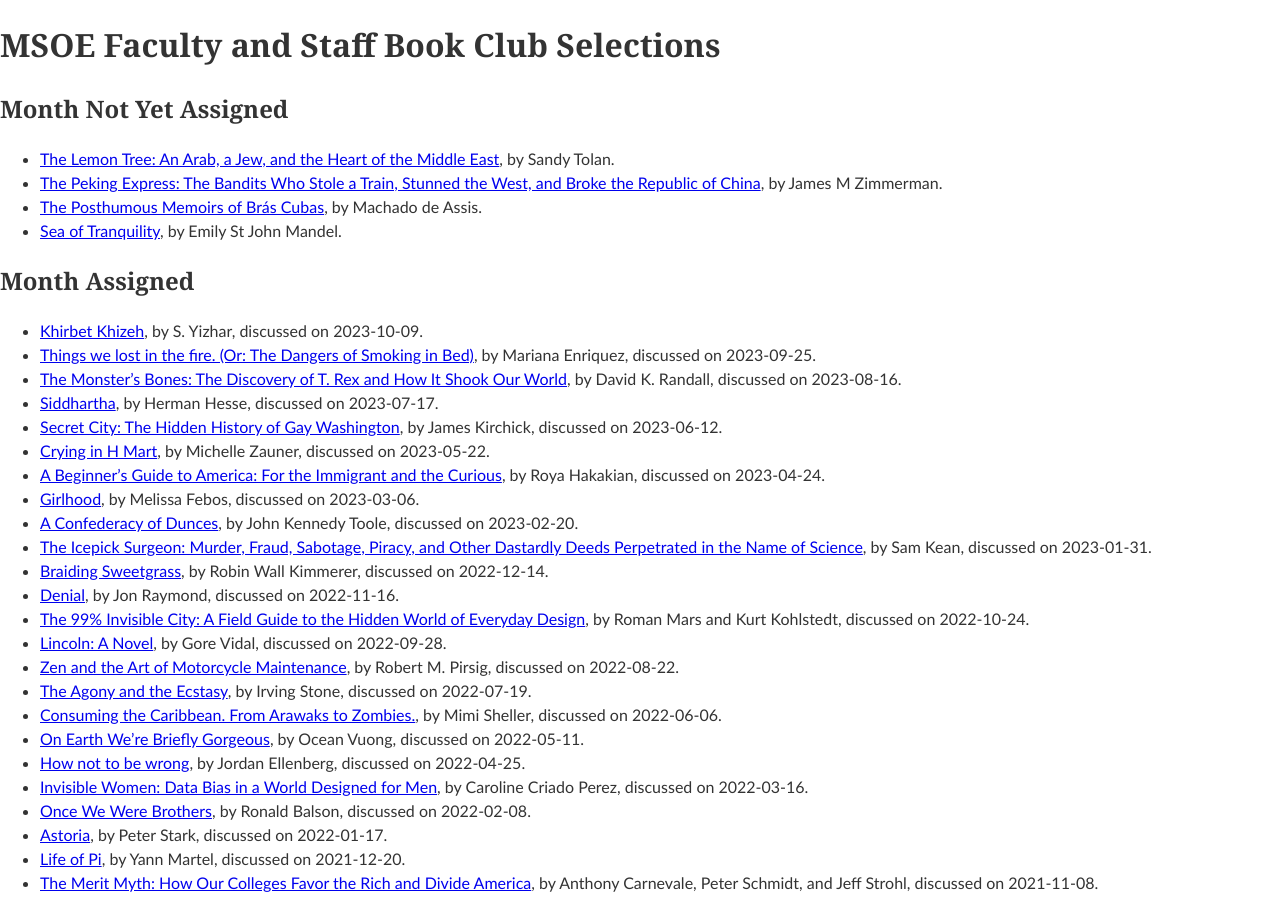
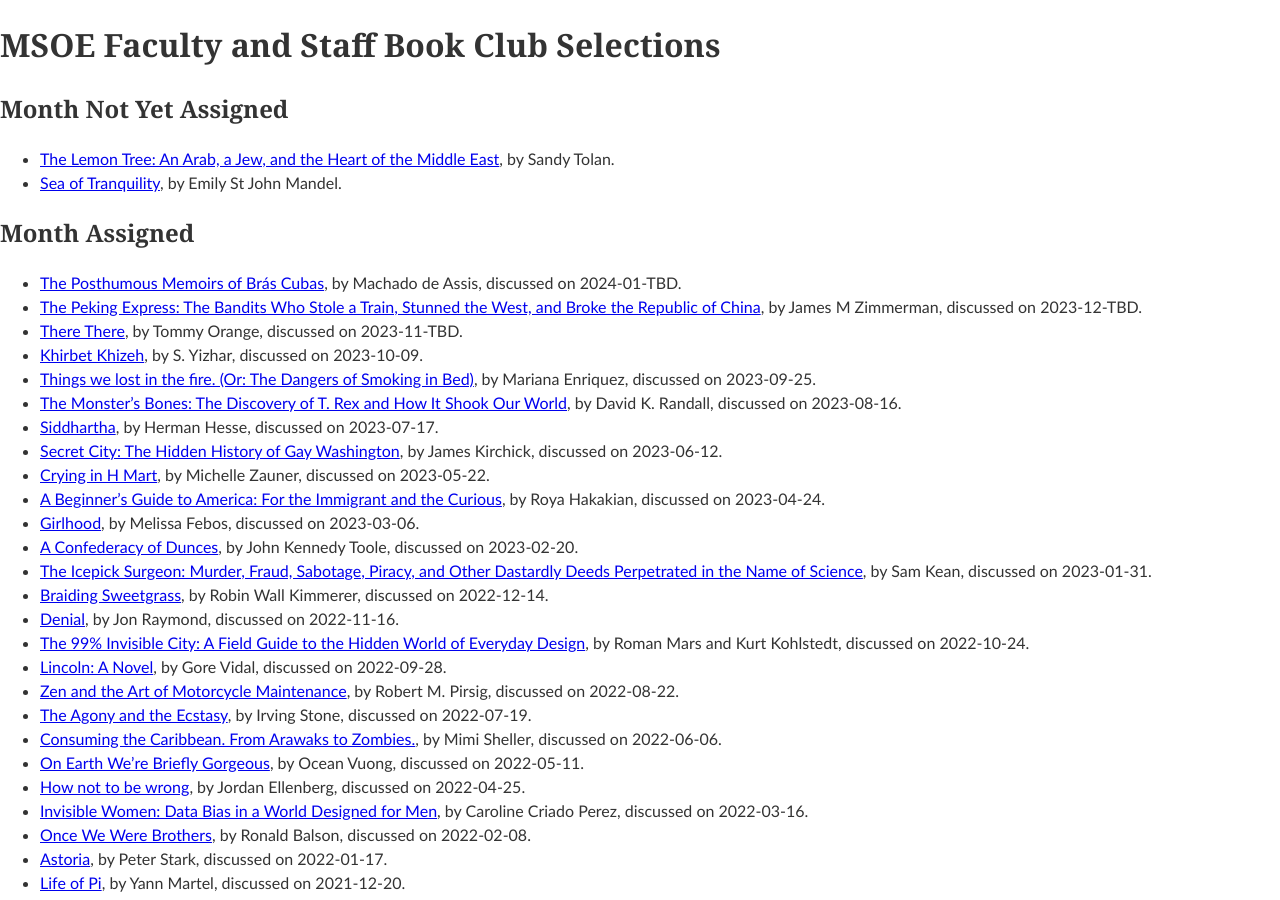
Before and after one commit to edurant/edurant.github.io, a Jekyll site: the page built from misc/bookClub.md, in a window 1280 px wide and 900 px high. Built offline with Jekyll 4.4.1, drawn with Linux system fonts in a browser that asks for light colours; our own code applies the rules of GitHub Pages for plain Markdown files.

Commit message:
MSOE Book Club: November through January selections

```diff
--- a/misc/bookClub.md
+++ b/misc/bookClub.md
@@ -1,16 +1,17 @@
 ---
 title: "MSOE Faculty and Staff Book Club Selections"
-date: 2023-09-01 12:02:30 -0500
+date: 2023-10-02 17:07:30 -0500
 ---
 
 ## Month Not Yet Assigned
 
 * [The Lemon Tree: An Arab, a Jew, and the Heart of the Middle East](https://bookshop.org/books/the-lemon-tree-an-arab-a-jew-and-the-heart-of-the-middle-east/9781596913431), by Sandy Tolan.
-* [The Peking Express: The Bandits Who Stole a Train, Stunned the West, and Broke the Republic of China](https://www.boswellbooks.com/book/9781541701700), by James M Zimmerman.
-* [The Posthumous Memoirs of Brás Cubas](https://bookshop.org/p/books/the-posthumous-memoirs-of-bras-cubas-joaquim-maria-machado-de-assis/13441055), by Machado de Assis.
 * [Sea of Tranquility](https://bookshop.org/p/books/sea-of-tranquility-emily-st-john-mandel/17768221), by Emily St John Mandel.
 
 ## Month Assigned
+* [The Posthumous Memoirs of Brás Cubas](https://bookshop.org/p/books/the-posthumous-memoirs-of-bras-cubas-joaquim-maria-machado-de-assis/13441055), by Machado de Assis, discussed on 2024-01-TBD.
+* [The Peking Express: The Bandits Who Stole a Train, Stunned the West, and Broke the Republic of China](https://www.boswellbooks.com/book/9781541701700), by James M Zimmerman, discussed on 2023-12-TBD.
+* [There There](https://bookshop.org/p/books/there-there-tommy-orange/12066826), by Tommy Orange, discussed on 2023-11-TBD.
 * [Khirbet Khizeh](https://bookshop.org/p/books/khirbet-khizeh-s-yizhar/8483324), by S. Yizhar, discussed on 2023-10-09.
 * [Things we lost in the fire. (Or: The Dangers of Smoking in Bed)](https://bookshop.org/p/books/things-we-lost-in-the-fire-stories-mariana-enriquez/11163596), by Mariana Enriquez, discussed on 2023-09-25.
 * [The Monster's Bones: The Discovery of T. Rex and How It Shook Our World](https://bookshop.org/p/books/the-monster-s-bones-the-discovery-of-t-rex-and-how-it-shook-our-world-david-k-randall/17088901?ean=9781324006534), by David K. Randall, discussed on 2023-08-16.
```
